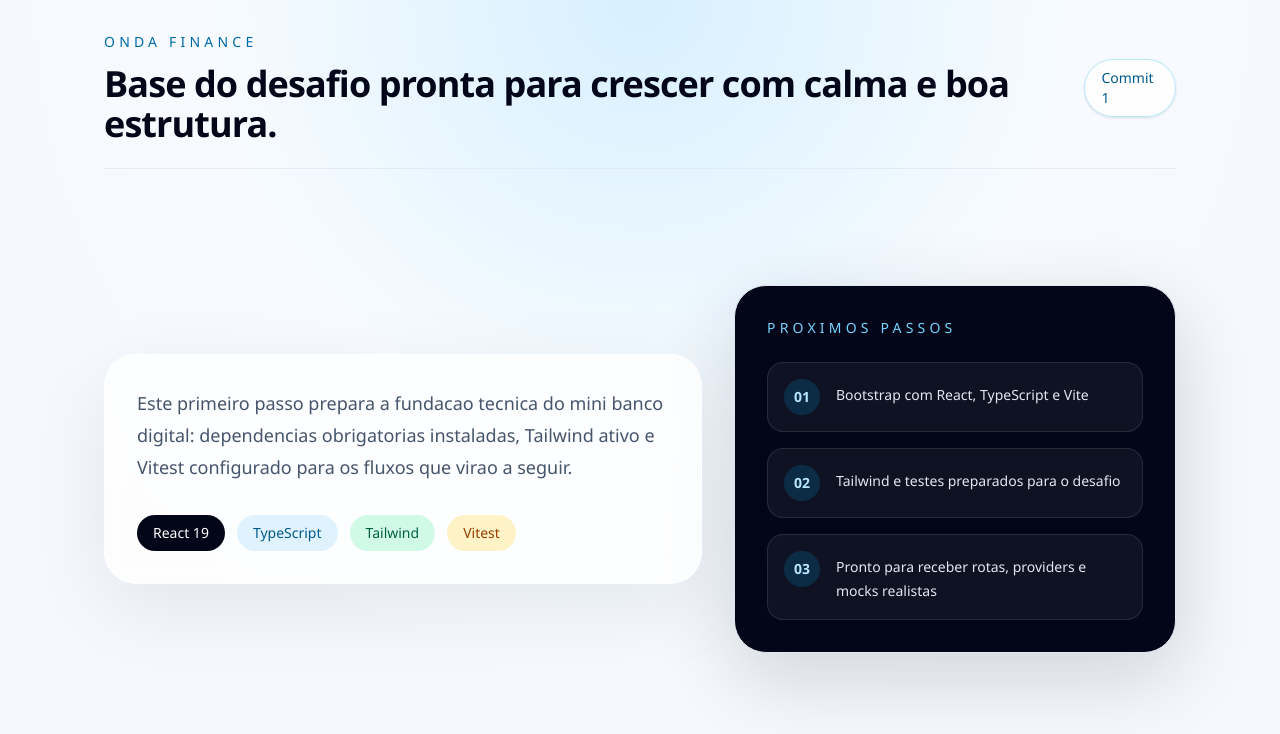
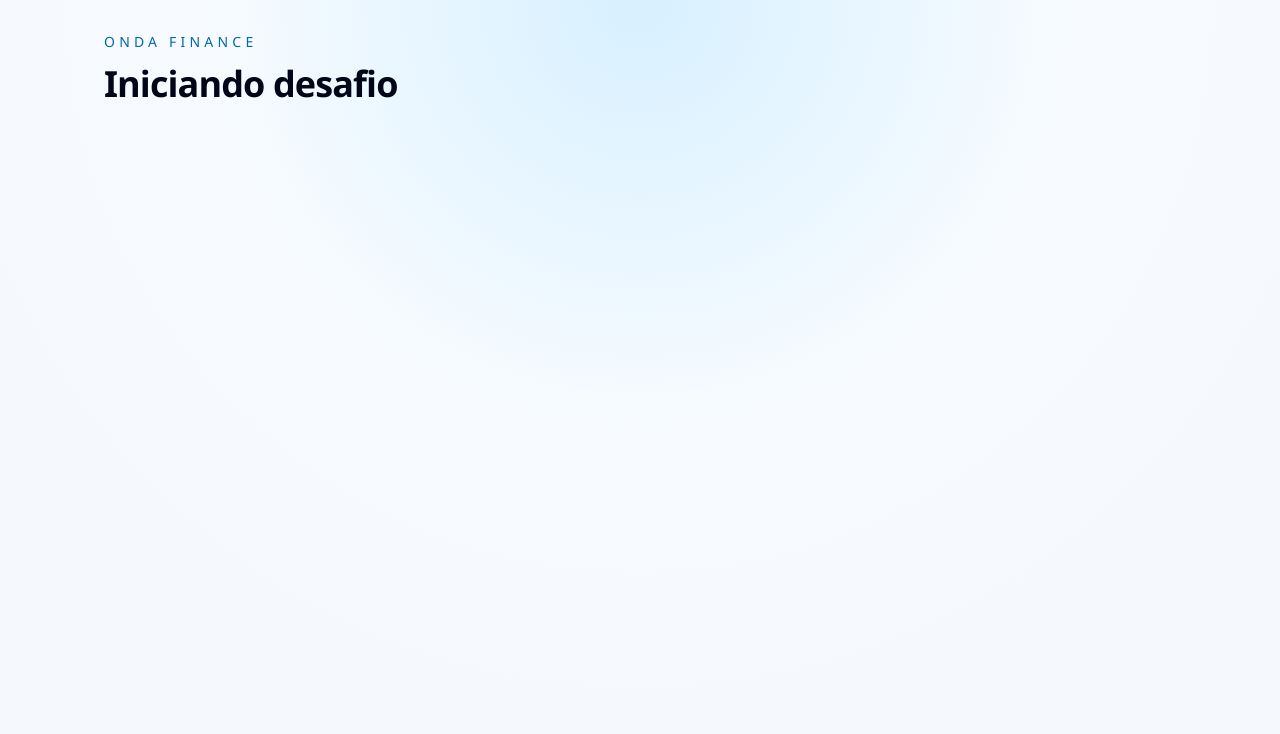
Before and after one commit to ANDREHORMAN1994/onda-finance-challenge, a React (Vite) app: page / in a window 1280 px wide. Shown: the top 734 px of the page. Built offline with nearby package versions, Linux system fonts and the light colour scheme.

Commit message:
chore: setup project

```diff
--- a/src/App.tsx
+++ b/src/App.tsx
@@ -1,77 +1,20 @@
-const milestones = [
-  'Bootstrap com React, TypeScript e Vite',
-  'Tailwind e testes preparados para o desafio',
-  'Pronto para receber rotas, providers e mocks realistas',
-]
-
 function App() {
   return (
-    <main className="min-h-screen bg-[radial-gradient(circle_at_top,_#d7f0ff,_#f7fbff_42%,_#f5f8fc_72%)] text-slate-950">
-      <div className="mx-auto flex min-h-screen w-full max-w-6xl flex-col px-6 py-8 sm:px-8 lg:px-10">
-        <header className="flex items-center justify-between border-b border-slate-200/80 pb-6">
+    <main className='min-h-screen bg-[radial-gradient(circle_at_top,_#d7f0ff,_#f7fbff_42%,_#f5f8fc_72%)] text-slate-950'>
+      <div className='mx-auto flex min-h-screen w-full max-w-6xl flex-col px-6 py-8 sm:px-8 lg:px-10'>
+        <header className='flex items-center justify-between'>
           <div>
-            <p className="text-sm font-medium uppercase tracking-[0.3em] text-sky-700">
+            <p className='text-sm font-medium uppercase tracking-[0.3em] text-sky-700'>
               Onda Finance
             </p>
-            <h1 className="mt-3 text-3xl font-semibold tracking-tight text-slate-950 sm:text-4xl">
-              Base do desafio pronta para crescer com calma e boa estrutura.
+            <h1 className='mt-3 text-3xl font-semibold tracking-tight text-slate-950 sm:text-4xl'>
+              Iniciando desafio
             </h1>
           </div>
-
-          <span className="hidden rounded-full border border-sky-200 bg-white/80 px-4 py-2 text-sm font-medium text-sky-800 shadow-sm backdrop-blur sm:inline-flex">
-            Commit 1
-          </span>
         </header>
-
-        <section className="grid flex-1 gap-8 py-10 lg:grid-cols-[1.15fr_0.85fr] lg:items-center">
-          <article className="rounded-[2rem] border border-white/70 bg-white/75 p-8 shadow-[0_24px_80px_rgba(15,23,42,0.08)] backdrop-blur">
-            <p className="max-w-2xl text-lg leading-8 text-slate-600">
-              Este primeiro passo prepara a fundacao tecnica do mini banco
-              digital: dependencias obrigatorias instaladas, Tailwind ativo e
-              Vitest configurado para os fluxos que virao a seguir.
-            </p>
-
-            <div className="mt-8 flex flex-wrap gap-3">
-              <span className="rounded-full bg-slate-950 px-4 py-2 text-sm font-medium text-white">
-                React 19
-              </span>
-              <span className="rounded-full bg-sky-100 px-4 py-2 text-sm font-medium text-sky-800">
-                TypeScript
-              </span>
-              <span className="rounded-full bg-emerald-100 px-4 py-2 text-sm font-medium text-emerald-800">
-                Tailwind
-              </span>
-              <span className="rounded-full bg-amber-100 px-4 py-2 text-sm font-medium text-amber-800">
-                Vitest
-              </span>
-            </div>
-          </article>
-
-          <aside className="rounded-[2rem] border border-slate-200 bg-slate-950 p-8 text-slate-50 shadow-[0_24px_80px_rgba(15,23,42,0.16)]">
-            <p className="text-sm font-medium uppercase tracking-[0.3em] text-sky-300">
-              Proximos passos
-            </p>
-
-            <ol className="mt-6 space-y-4">
-              {milestones.map((milestone, index) => (
-                <li
-                  key={milestone}
-                  className="flex items-start gap-4 rounded-2xl border border-white/10 bg-white/5 px-4 py-4"
-                >
-                  <span className="flex h-9 w-9 shrink-0 items-center justify-center rounded-full bg-sky-400/15 text-sm font-semibold text-sky-200">
-                    0{index + 1}
-                  </span>
-                  <span className="pt-1 text-sm leading-6 text-slate-200">
-                    {milestone}
-                  </span>
-                </li>
-              ))}
-            </ol>
-          </aside>
-        </section>
       </div>
     </main>
-  )
+  );
 }
 
-export default App
+export default App;
```
Also changed, not shown: src/test/setup.ts (+1 -1 lines), 2 other files (tests, documents, lock files or other folders).
